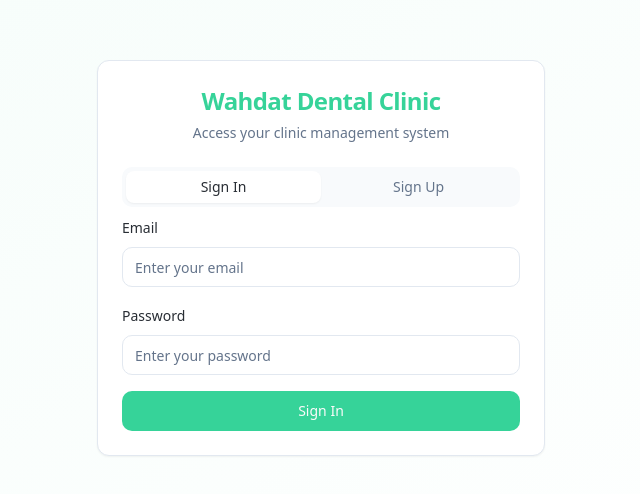
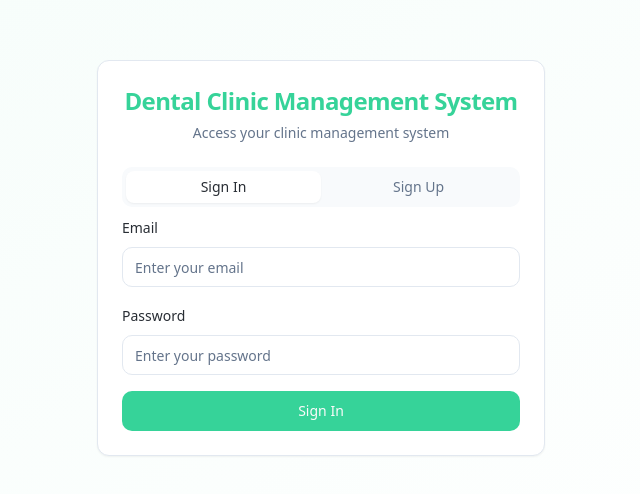
Before and after one commit to AhmadA1i/wahdat-dental-clinic, a React (Vite) app: page /auth in a window 1280 px wide. Shown: the part 142-636 px from the top of the page, without its empty margins (319-959 px from the left). Built offline with nearby package versions, Linux system fonts and the light colour scheme.

Commit message:
Refactor: Rename clinic name
Update the clinic name from "Wahdat Dental Clinic Center" to "Dental Clinic Management System" across all relevant files and the GitHub repository.

```diff
--- a/index.html
+++ b/index.html
@@ -3,12 +3,12 @@
   <head>
     <meta charset="UTF-8" />
     <meta name="viewport" content="width=device-width, initial-scale=1.0" />
-    <title>dental-clinic-front</title>
-    <meta name="description" content="Lovable Generated Project" />
+    <title>Dental Clinic Management System</title>
+    <meta name="description" content="Dental Clinic Management System" />
     <meta name="author" content="Lovable" />
 
-    <meta property="og:title" content="dental-clinic-front" />
-    <meta property="og:description" content="Lovable Generated Project" />
+    <meta property="og:title" content="Dental Clinic Management System" />
+    <meta property="og:description" content="Dental Clinic Management System" />
     <meta property="og:type" content="website" />
     <meta property="og:image" content="https://lovable.dev/opengraph-image-p98pqg.png" />
 
--- a/src/components/layout/Sidebar.tsx
+++ b/src/components/layout/Sidebar.tsx
@@ -50,8 +50,8 @@ const Sidebar = () => {
                 <Check className="h-6 w-6 text-wahdat-green" />
               </div>
               <div>
-                <h1 className="text-xl font-bold">Wahdat Dental</h1>
-                <p className="text-sm text-white/90">Clinic Center</p>
+                <h1 className="text-xl font-bold">Dental Clinic</h1>
+                <p className="text-sm text-white/90">Management System</p>
               </div>
             </div>
           )}
--- a/src/pages/Auth.tsx
+++ b/src/pages/Auth.tsx
@@ -92,7 +92,7 @@ const Auth = () => {
       <Card className="w-full max-w-md">
         <CardHeader className="text-center">
           <CardTitle className="text-2xl font-bold text-wahdat-green">
-            Wahdat Dental Clinic
+            Dental Clinic Management System
           </CardTitle>
           <CardDescription>
             Access your clinic management system
```
Also changed, not shown: 1 other file (tests, documents, lock files or other folders).
